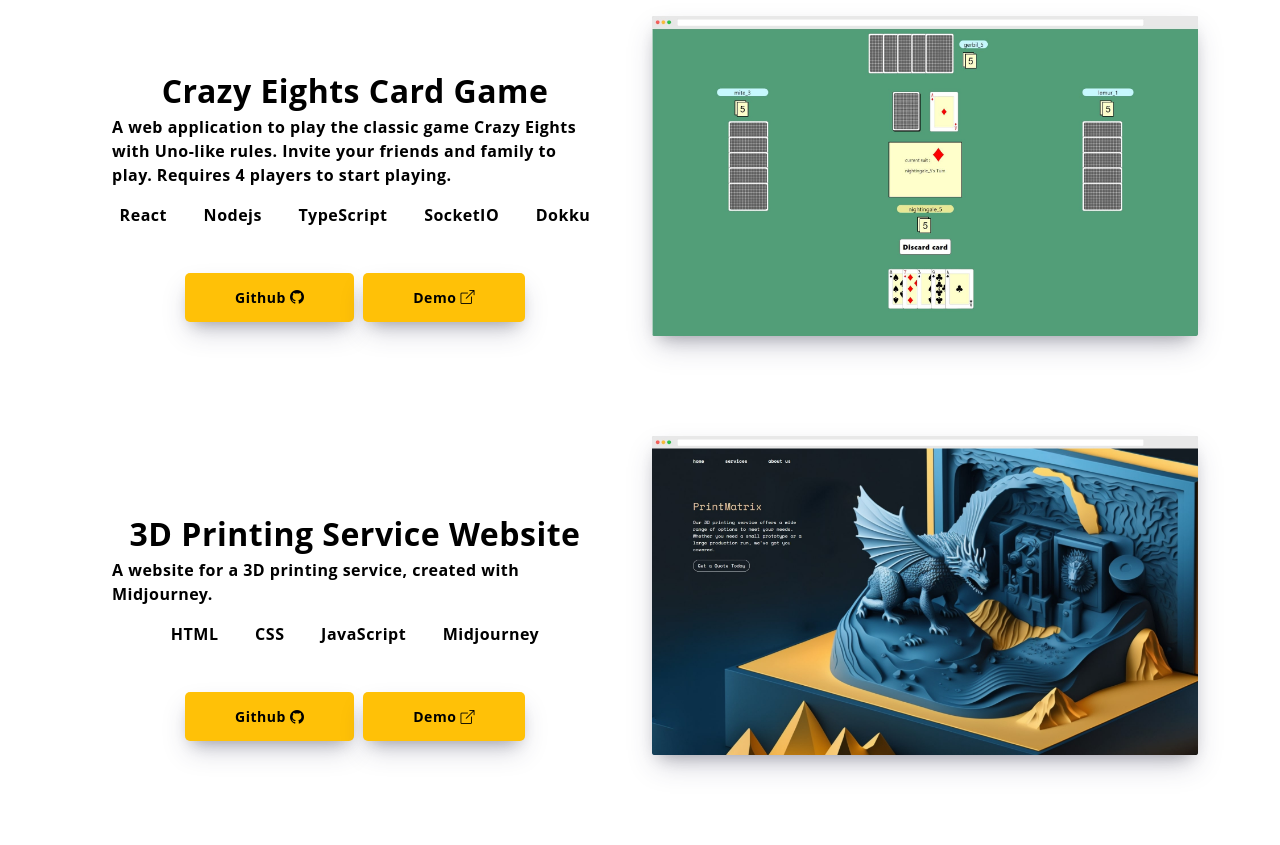
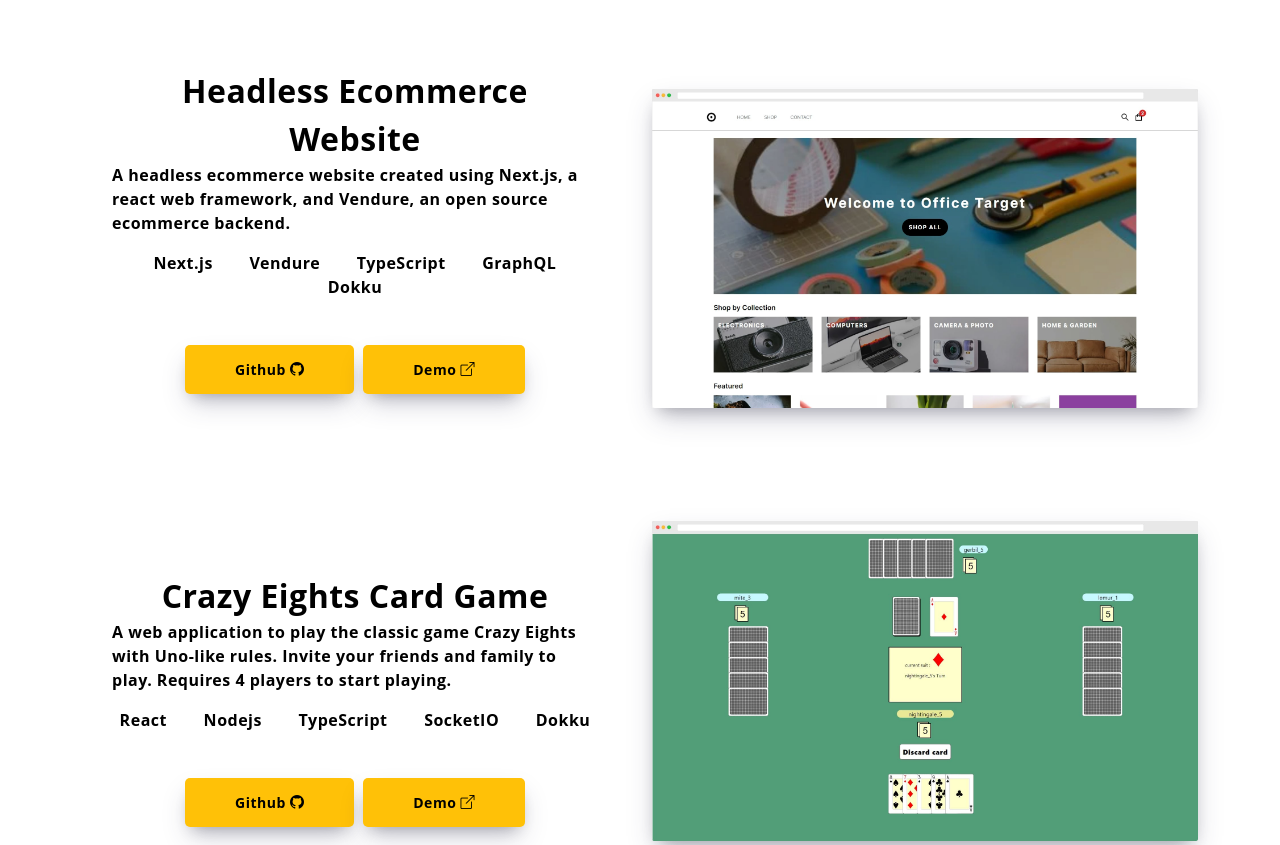
Before and after one commit to Jordon-L/portfolio-v2, a website built with Vite: page index.html in a window 1280 px wide. Shown: the part 1403-2248 px from the top of the page. Built offline with nearby package versions, Linux system fonts and the light colour scheme.

Commit message:
update projects

```diff
--- a/index.html
+++ b/index.html
@@ -86,6 +86,37 @@
       <div class="row align-items-end justify-content-center project">
         <div class="col col-12 col-lg-6">
           <div class="project-info">
+            <div class="div-title">Headless Ecommerce Website</div>
+            <p>
+              A headless ecommerce website created using Next.js, a react web
+              framework, and Vendure, an open source ecommerce backend.
+            </p>
+            <p class="skills">Next.js Vendure TypeScript GraphQL Dokku</p>
+
+            <div class="external-links">
+              <a
+                href="https://github.com/Jordon-L/nextjs-store-vendure"
+                class="button"
+                >Github <i class="bi bi-github"></i>
+              </a>
+              <a href="https://nextjs-store.jordonlee.com/" class="button"
+                >Demo <i class="bi bi-box-arrow-up-right"></i
+              ></a>
+            </div>
+          </div>
+        </div>
+
+        <div class="col col-12 col-lg-6">
+          <img
+            src="./images/screely-headless-ecommerce.jpg"
+            class="project-image img-fluid"
+            alt="headless ecommerce image"
+          />
+        </div>
+      </div>
+      <div class="row align-items-end justify-content-center project">
+        <div class="col col-12 col-lg-6">
+          <div class="project-info">
             <div class="div-title">Crazy Eights Card Game</div>
             <p>
               A web application to play the classic game Crazy Eights with
@@ -118,11 +149,8 @@
       <div class="row align-items-end justify-content-center project">
         <div class="col col-12 col-lg-6">
           <div class="project-info">
-
             <div class="div-title">3D Printing Service Website</div>
-            <p>
-              A website for a 3D printing service, created with Midjourney.
-            </p>
+            <p>A website for a 3D printing service, created with Midjourney.</p>
             <p class="skills">HTML CSS JavaScript Midjourney</p>
 
             <div class="external-links">
@@ -148,15 +176,18 @@
       <div class="row align-items-end justify-content-center project">
         <div class="col col-12 col-lg-6">
           <div class="project-info">
-
             <div class="div-title">Grocery Price Tracker</div>
             <p>
-              A Chrome extension and database to track prices of food at grocery stores. Inserts price graphs on to store website and scrapes prices.
+              A Chrome extension and database to track prices of food at grocery
+              stores. Inserts price graphs on to store website and scrapes
+              prices.
             </p>
             <p class="skills">HTML CSS TypeScript PostgreSQL Nodejs</p>
 
             <div class="external-links">
-              <a href="https://github.com/Jordon-L/grocery-price-tracker" class="button"
+              <a
+                href="https://github.com/Jordon-L/grocery-price-tracker"
+                class="button"
                 >Github <i class="bi bi-github"></i>
               </a>
             </div>
@@ -171,7 +202,6 @@
         </div>
       </div>
       <div class="row align-items-end justify-content-center project">
-
         <div class="col col-12 col-lg-6">
           <div class="project-info">
             <div class="div-title">Art Corner</div>
@@ -208,7 +238,6 @@
           />
         </div>
       </div>
-
 
       <div class="row align-items-end justify-content-center project">
         <div class="col col-12 col-lg-6">
@@ -331,14 +360,18 @@
             ></button>
           </div>
           <div class="modal-body">
-            <iframe width="640" height="360" src="https://www.youtube.com/embed/m1Gwd8EHm_c" title="Project Demo" frameborder="0" allow="accelerometer; autoplay; clipboard-write; encrypted-media; gyroscope; picture-in-picture" allowfullscreen></iframe>
+            <iframe
+              width="640"
+              height="360"
+              src="https://www.youtube.com/embed/m1Gwd8EHm_c"
+              title="Project Demo"
+              frameborder="0"
+              allow="accelerometer; autoplay; clipboard-write; encrypted-media; gyroscope; picture-in-picture"
+              allowfullscreen
+            ></iframe>
           </div>
           <div class="modal-footer">
-            <button
-              type="button"
-              class="button"
-              data-bs-dismiss="modal"
-            >
+            <button type="button" class="button" data-bs-dismiss="modal">
               Close
             </button>
           </div>
```
Also changed, not shown: images/screely-headless-ecommerce.jpg (added).
